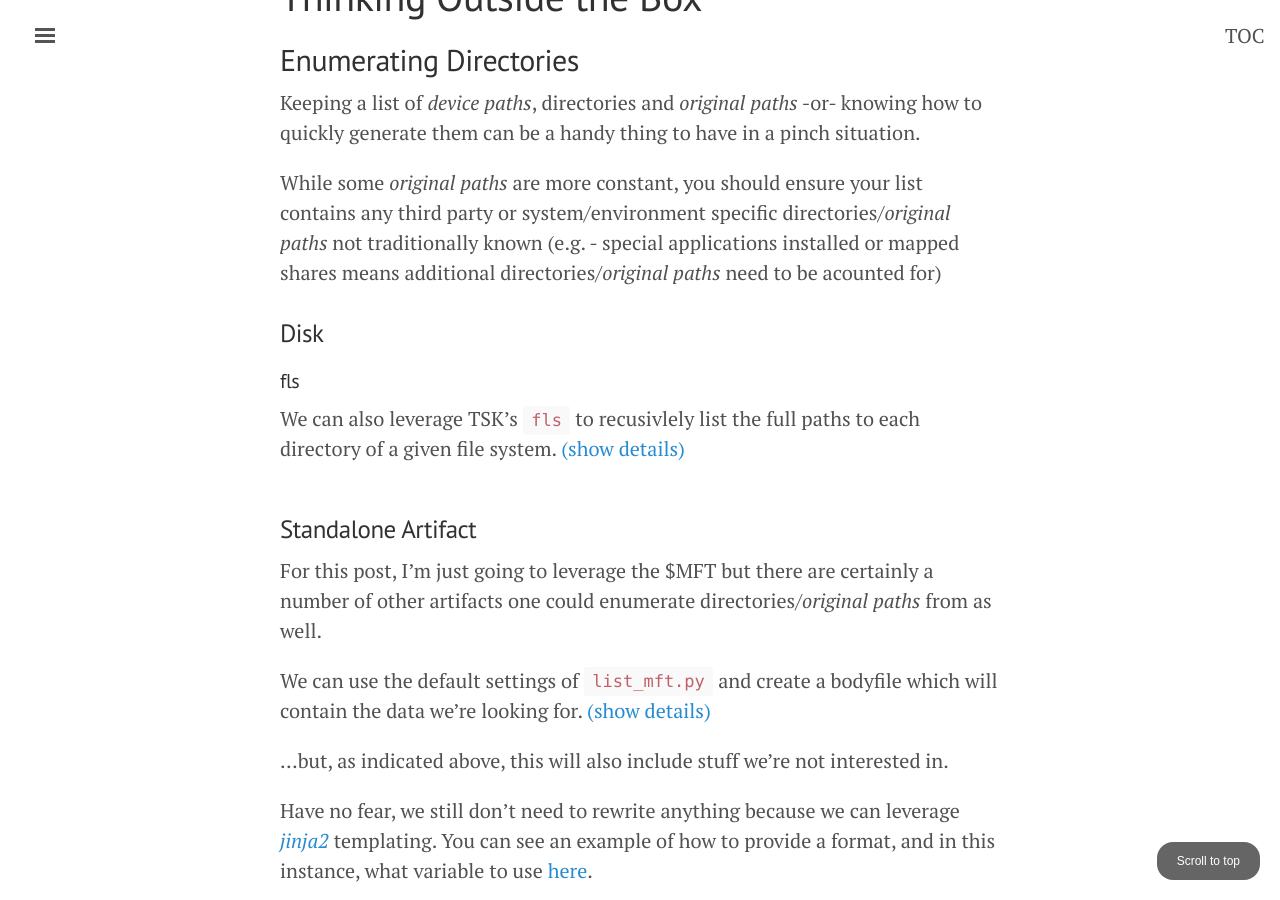
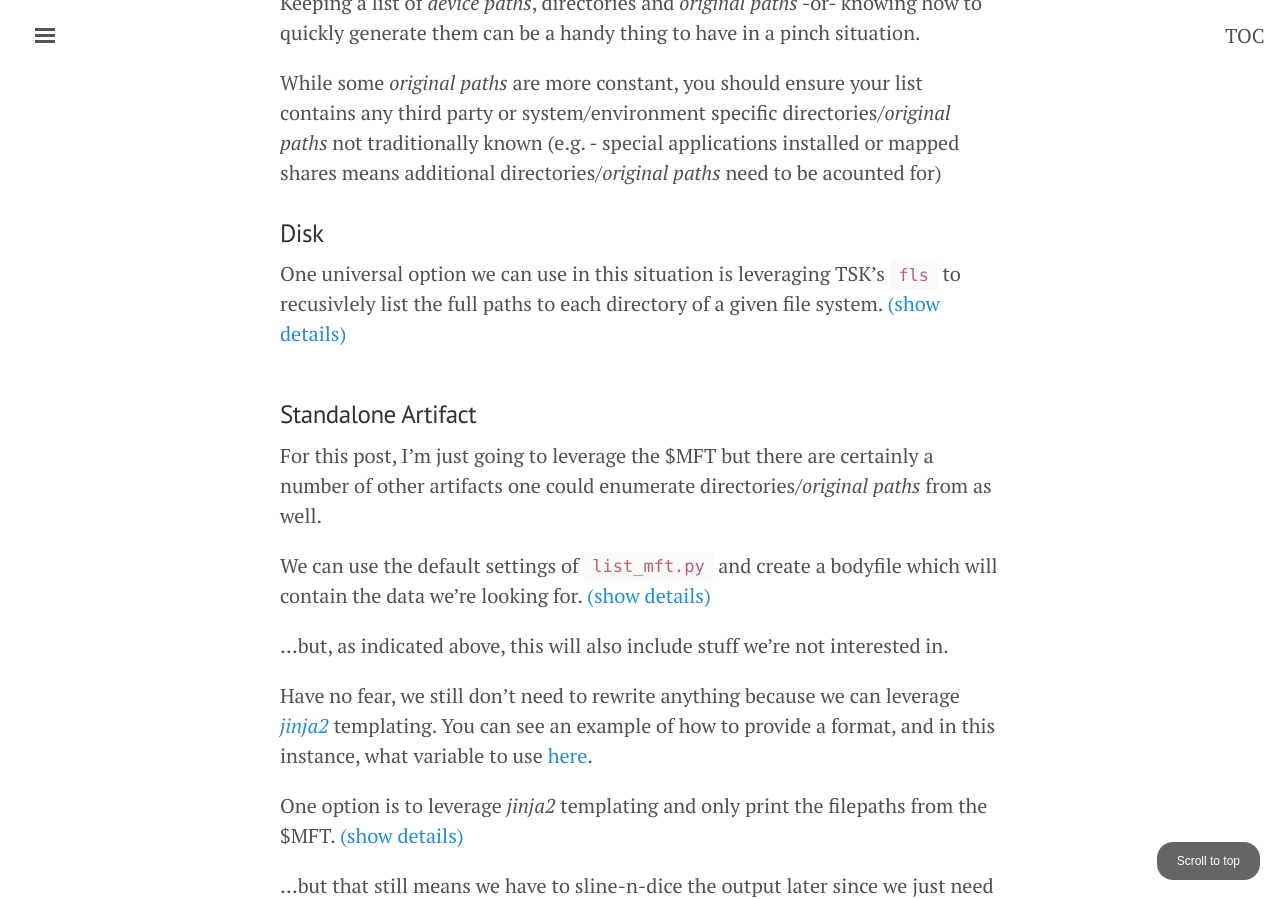
Before and after one commit to hiddenillusion/hiddenillusion.github.io, a Jekyll site: the page built from _posts/2016-05-10-go-prefetch-yourself.md, in a window 1280 px wide and 900 px high, scrolled down 7504 px. Built offline with Jekyll 4.4.1, drawn with Linux system fonts in a browser that asks for light colours; nearby versions of some CDN libraries; comment, search, counter and statistics services are not loaded; some of the changed text lies outside the part shown.

Commit message:
cosmetic

```diff
--- a/_posts/2016-05-10-go-prefetch-yourself.md
+++ b/_posts/2016-05-10-go-prefetch-yourself.md
@@ -131,7 +131,6 @@ In this scenario we only have the full path to the file of interest _C:\Users\Us
 **Q. Solution**
 
 We can leverage the [known SCCA hashing code](#tooling-around) and try to determine what the _prefech file_ would have been.
-
 <a class="collapse-toggle tooltip" data-collapse="#show-details{{ counter }}" href="#" style="text-decoration:none;">
     <span class="collapse-text-show" data-title="Click to expand">
 		(show details)
@@ -177,7 +176,6 @@ In the above example, we:
 But - what if HARDDISKVOLUME1 isn't the correct device? ([refer back](#those-ah-has)). In this situation, instead of supplying
 a _device path_ we can use the `--brute_force` option in my [p.o.c script](#tooling-around) and generate various _path hash_ values
 for multiple SCCA hashing algorithms & multiple (known) _device paths_. While the script may not be perfect, the thought process is on track.
-
 <a class="collapse-toggle tooltip" data-collapse="#show-details{{ counter }}" href="#" style="text-decoration:none;">
     <span class="collapse-text-show" data-title="Click to expand">
 		(show details)
@@ -275,9 +273,7 @@ While some _original paths_ are more constant, you should ensure your list conta
 
 ### Disk
 
-#### fls
-
-We can also leverage TSK's `fls` to recusivlely list the full paths to each directory of a given file system.
+One universal option we can use in this situation is leveraging TSK's `fls` to recusivlely list the full paths to each directory of a given file system.
 <a class="collapse-toggle tooltip" data-collapse="#show-details{{ counter }}" href="#" style="text-decoration:none;">
     <span class="collapse-text-show" data-title="Click to expand">
 		(show details)
```
